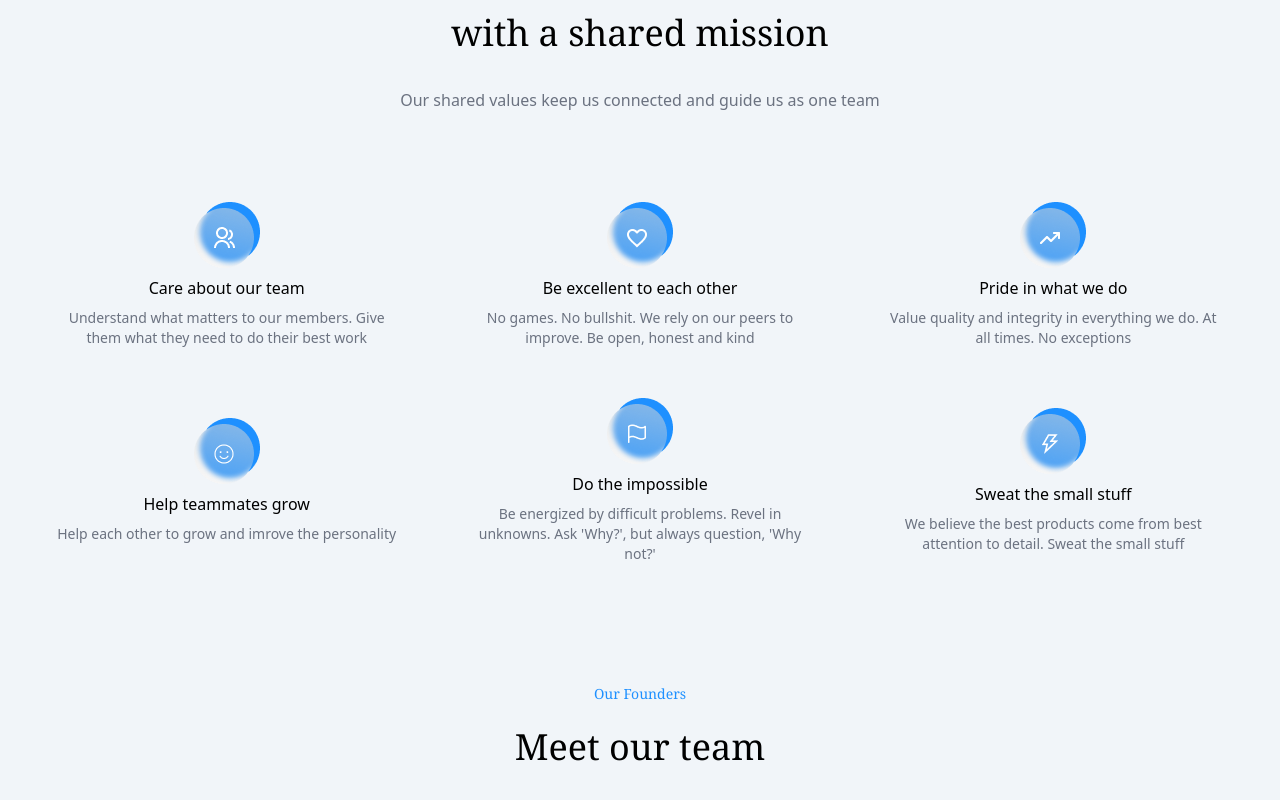
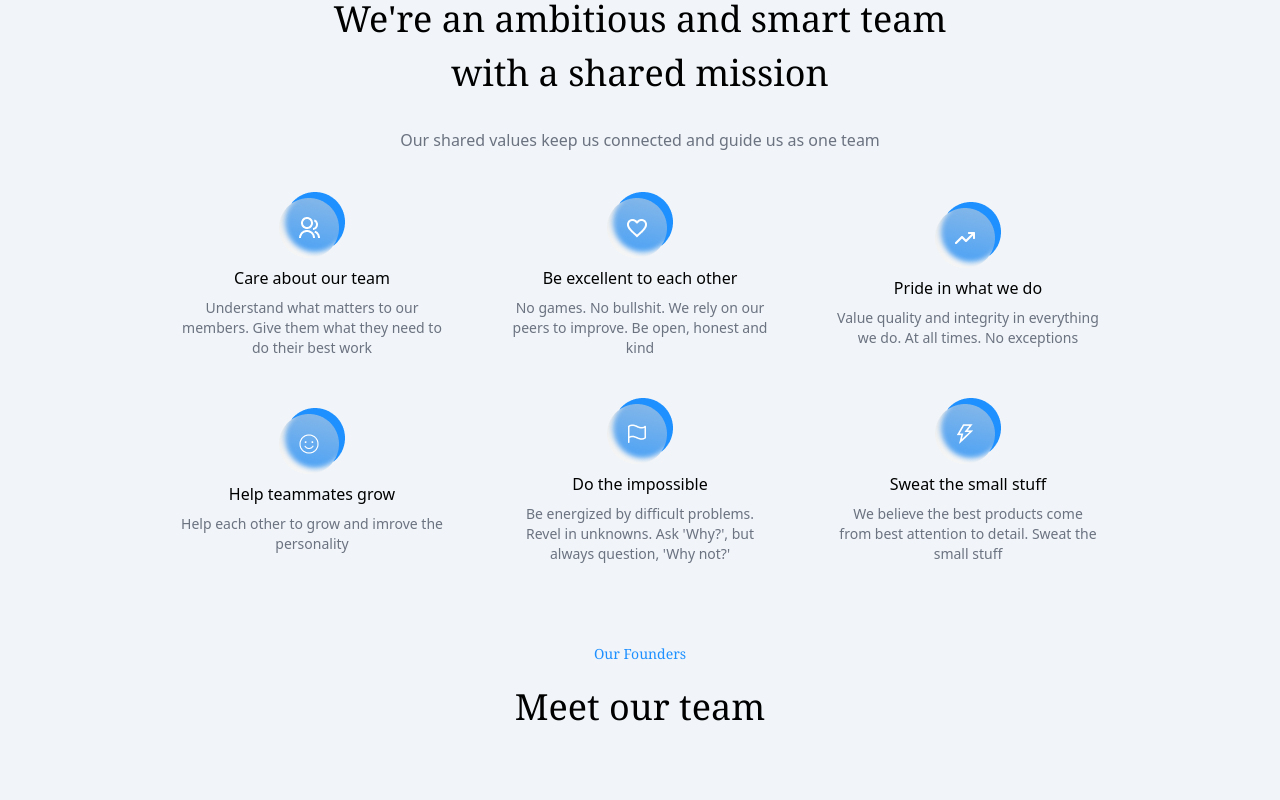
Before and after one commit to mohammadshaad/nexseed-vitc, a React (Create React App) app: page /about in a window 1280 px wide. Shown: the part 1120-1920 px from the top of the page. Built offline with nearby package versions, Linux system fonts and the light colour scheme.

Commit message:
Added Framer Motion

```diff
--- a/package.json
+++ b/package.json
@@ -15,7 +15,7 @@
     "@testing-library/user-event": "^13.5.0",
     "@vercel/analytics": "^1.0.0",
     "font-awesome": "^4.7.0",
-    "framer-motion": "^7.5.2",
+    "framer-motion": "^7.10.3",
     "headlessui": "^0.0.0",
     "react": "^18.2.0",
     "react-countup": "^6.3.0",
--- a/src/components/About/index.js
+++ b/src/components/About/index.js
@@ -44,10 +44,9 @@ const index = () => {
     },
   ];
 
-  //
 
   return (
-    <>
+    <div>
       <Navbar />
 
       <div className="flex items-center justify-center flex-col gap-10 relative top-24 md:top-20">
@@ -127,8 +126,15 @@ const index = () => {
 
 
 
-        <div>
-          <div className="flex items-center justify-center flex-col p-5 md:p-10 gap-4 text-center">
+        <motion.div
+
+          initial="hidden"
+          animate="visible"
+          className="pt-20 pb-10 px-5 md:px-10 lg:px-20 xl:px-32"
+        >
+
+          <motion.div >
+            <div className="flex items-center justify-center flex-col gap-4 text-center">
               <h1 className="text-xs md:text-sm font-medium text-[#1E90FF] font-serif">
                 Our Values
               </h1>
@@ -139,39 +145,57 @@ const index = () => {
                 Our shared values keep us connected and guide us as one team
               </h3>
             </div>
+          </motion.div>
 
-          <div className="grid md:grid-cols-3 md:grid-rows-2 p-10 gap-10 max-w-7xl">
+          <motion.div
+            className="grid grid-cols-1 md:grid-cols-3 md:grid-rows-2 p-10 gap-10 max-w-7xl"
+          >
             {values.map((ele, i) => (
-              <div className="flex items-center justify-center flex-col gap-2 text-center">
+              <div key={ele.title} className="flex items-center justify-center flex-col gap-2 text-center">
                 <img src={`${ele.image}`} alt="" />
-                <h4 className="">
-                  {ele.title}
-                </h4>
-                <p className="font-light text-sm text-gray-500 w-11/12">
-                  {ele.description}
-                </p>
+                <h4 className="">{ele.title}</h4>
+                <p className="font-light text-sm text-gray-500 w-11/12">{ele.description}</p>
               </div>
             ))}
+          </motion.div>
+
+
+          <motion.div
+            initial={{ opacity: 0 }}
+            animate={{ opacity: 1 }}
+            exit={{ opacity: 0 }}
+            className='flex items-center justify-center flex-col'
+          >
+            <motion.div
+              initial={{ y: 20, opacity: 0 }}
+              animate={{ y: 0, opacity: 1 }}
+              transition={{ delay: 0.5, duration: 0.5 }}
+              className='flex items-center justify-center flex-col p-5 md:p-10 gap-4 text-center'
+            >
+              <h1 className='text-xs md:text-sm font-medium text-[#1E90FF] font-serif'>
+                Our Founders
+              </h1>
+              <h2 className='text-2xl md:text-4xl font-normal md:leading-normal font-serif'>
+                Meet our team
+              </h2>
+            </motion.div>
+
+            <motion.div
+              initial={{ y: 20, opacity: 0 }}
+              animate={{ y: 0, opacity: 1 }}
+              transition={{ delay: 0.7, duration: 0.5 }}
+            >
+              <Team />
+            </motion.div>
+          </motion.div>
+
+
+        </motion.div>
+
+        );
       </div>
     </div>
+  )
+}
 
-        <div>
-          <div className="flex items-center justify-center flex-col p-5 md:p-10 gap-4 text-center">
-            <h1 className="text-xs md:text-sm font-medium text-[#1E90FF] font-serif">
-              Our Founders
-            </h1>
-            <h2 className="text-2xl md:text-4xl font-normal md:leading-normal font-serif">
-              Meet our team
-            </h2>
-          </div>
-
-          <div>
-            <Team />
-          </div>
-        </div>
-
-      </div>
-    </>
-  );
-};
 export default index;
```
Also changed, not shown: 2 other files (tests, documents, lock files or other folders). Lines whose indentation alone changed are shown as unchanged.
